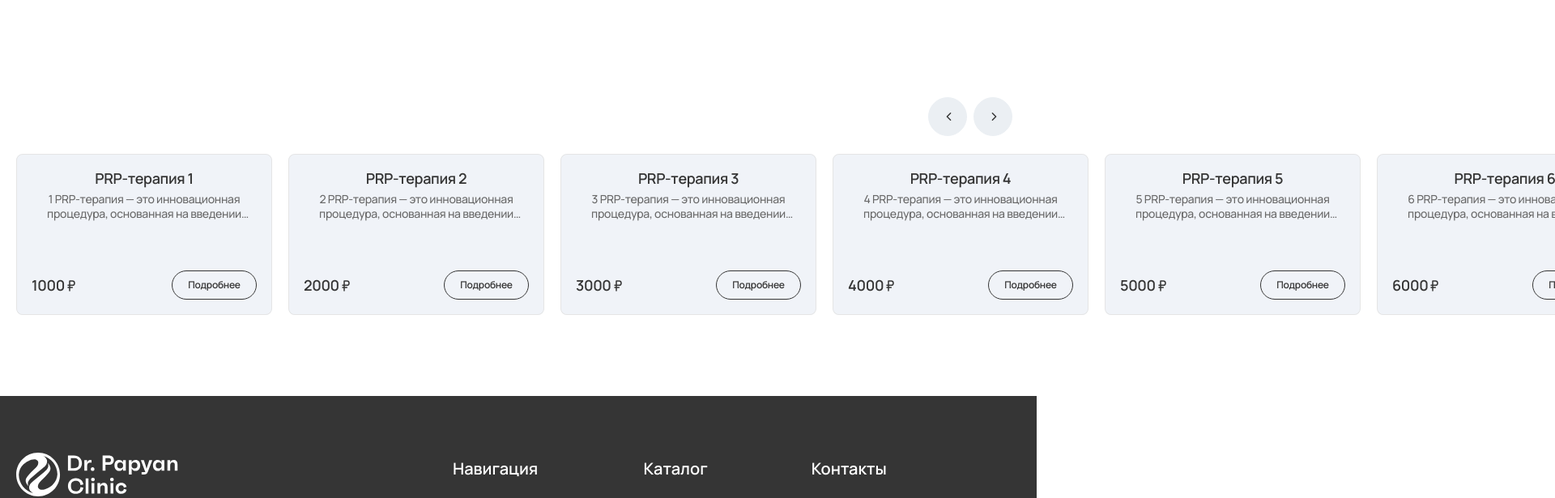
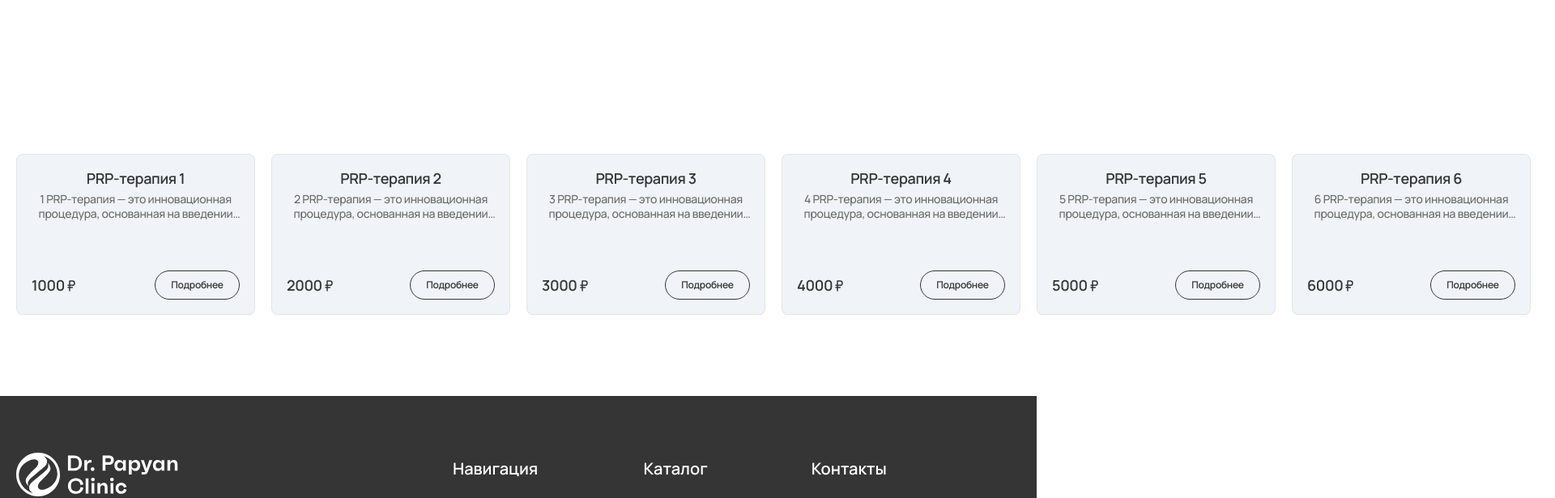
Before and after one commit to Vadim4ick/papyan, a Next.js app: page /therapy/1 in a window 1280 px wide. Shown: the part 1160-1775 px from the top of the page at 81% size, 1920 px wide, since content can reach past the window. Built offline with nearby package versions, Linux system fonts and the light colour scheme.

Commit message:
добавлена проверка на кол-во слайдов для скрытия кнопок навигации

```diff
--- a/src/components/slider/slider-wrapper.tsx
+++ b/src/components/slider/slider-wrapper.tsx
@@ -8,6 +8,7 @@ import { Button } from "../ui/button";
 import { ChevronLeft, ChevronRight } from "lucide-react";
 import { ReactNode } from "react";
 import { useClientMediaQuery } from "@/shared/hooks/useClientMediaQuery";
+import React from "react";
 
 interface SliderWrapperProps {
   children: ReactNode;
@@ -18,9 +19,12 @@ function SliderWrapper({ children, className }: SliderWrapperProps) {
   const isTablet = useClientMediaQuery("(max-width: 1024px)");
   const isMobile = useClientMediaQuery("(max-width: 768px)");
 
+  const slideCount = React.Children.count(children);
+  const isNavigationDisabled = slideCount <= 4;
+
   return (
     <div className="slider-wrapper relative w-full">
-      {!isTablet && (
+      {!isTablet || isNavigationDisabled && (
         <div className="swiper-nav">
           <Button variant="arrow" className="btn-prev">
             <ChevronLeft width={17} />
@@ -31,11 +35,11 @@ function SliderWrapper({ children, className }: SliderWrapperProps) {
         </div>
       )}
       <Swiper
-        slidesPerView={"auto"}
+        slidesPerView={4}
         spaceBetween={isMobile? 16 : 20}
         modules={[Pagination, Navigation]}
         scrollbar={{ draggable: true }}
-        loop={true}
+        // loop={true}
         navigation={{
           nextEl: ".btn-next",
           prevEl: ".btn-prev",
```
